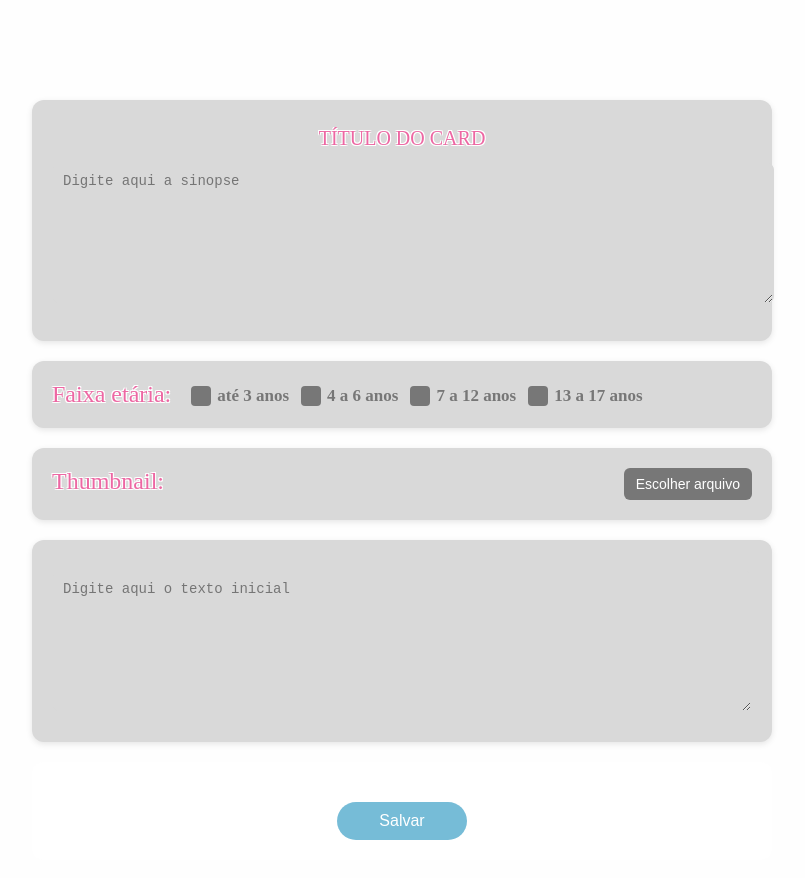
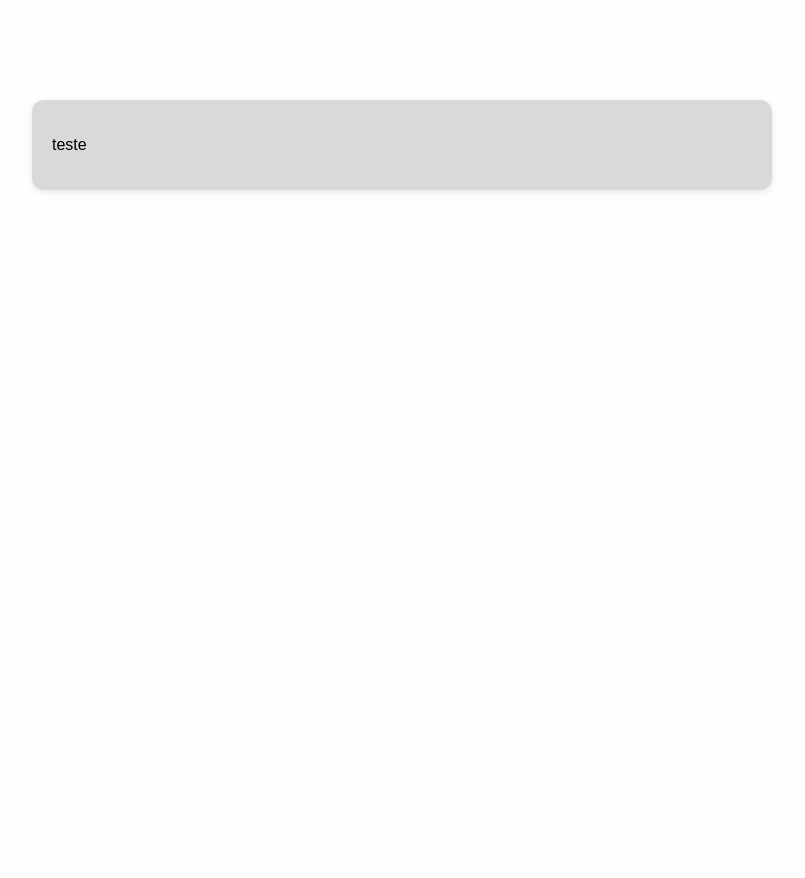
Before and after one commit to FCPippi/cora-frontend, a React (Vite) app: page /module in a window 1280 px wide. Shown: the whole page, without its empty margins (238-1043 px from the left). After the commit the page ends 800 px from the top, so only its background shows below. Built offline with nearby package versions, Linux system fonts and the light colour scheme; a web font is replaced by a local one.

Commit message:
add view module

```diff
--- a/src/components/Module/ModuleText.tsx
+++ b/src/components/Module/ModuleText.tsx
@@ -1,9 +1,18 @@
 type Props = {
   text: string;
-  setText: (v: string) => void;
+  setText?: (v: string) => void; // agora opcional
+  readOnly?: boolean;            // controla modo visualização
 };
 
-export default function ModuleText({ text, setText }: Props) {
+export default function ModuleText({ text, setText, readOnly = false }: Props) {
+  if (readOnly || !setText) {
+    return (
+      <div className="textarea-container">
+        <p className="text-display">{text || "Sem conteúdo disponível."}</p>
+      </div>
+    );
+  }
+
   return (
     <div className="textarea-container">
       <textarea
--- /dev/null
+++ b/src/components/ViewModule/ViewModule.tsx
@@ -0,0 +1,42 @@
+import { useState } from "react";
+import ModuleText from "../Module/ModuleText";
+import "../../styles/Module.css";
+
+export default function ViewModule() {
+  const [text, setText] = useState("");
+  const user = "responsavel";
+
+  const getModules = () => {
+    return {
+      id_module: null,
+      title: "Teste",
+      sinopsys: "Super teste",
+      thumbnail: "balblasdfk.jpg",
+      creation_date: new Date().toISOString(),
+      views: 0,
+      age_group: "até 3 anos",
+      user_id: 1,
+      contents: [
+        {
+          id_content: null,
+          text: "teste",
+          image: null,
+          template: null,
+          video_link: null,
+        },
+      ],
+    };
+  };
+
+  const blocks = getModules().contents
+
+  return (
+    <>
+      <div className="container">
+        {blocks.map((block) => {
+            return <ModuleText text={block.text} setText={setText} readOnly/>
+        })}
+      </div>
+    </>
+  );
+}
--- a/src/main.tsx
+++ b/src/main.tsx
@@ -4,7 +4,7 @@ import App from './App.tsx'
 import { BrowserRouter, Routes, Route, Navigate } from 'react-router-dom'
 
 import Module from './components/Module/Module.tsx'
-
+import ViewModule from './components/ViewModule/ViewModule.tsx'
 
 createRoot(document.getElementById('root') as HTMLElement).render(
   <StrictMode>
@@ -13,7 +13,8 @@ createRoot(document.getElementById('root') as HTMLElement).render(
         <Route path="/" element={<App />} />
 
         {/* Tela de módulo !!!!*/}
-        <Route path="/module" element={<Module />} />
+        <Route path="/create-module" element={<Module />} />
+        <Route path="/module" element={<ViewModule />} />
 
         <Route path="*" element={<Navigate to="/" />} />
       </Routes>
```
